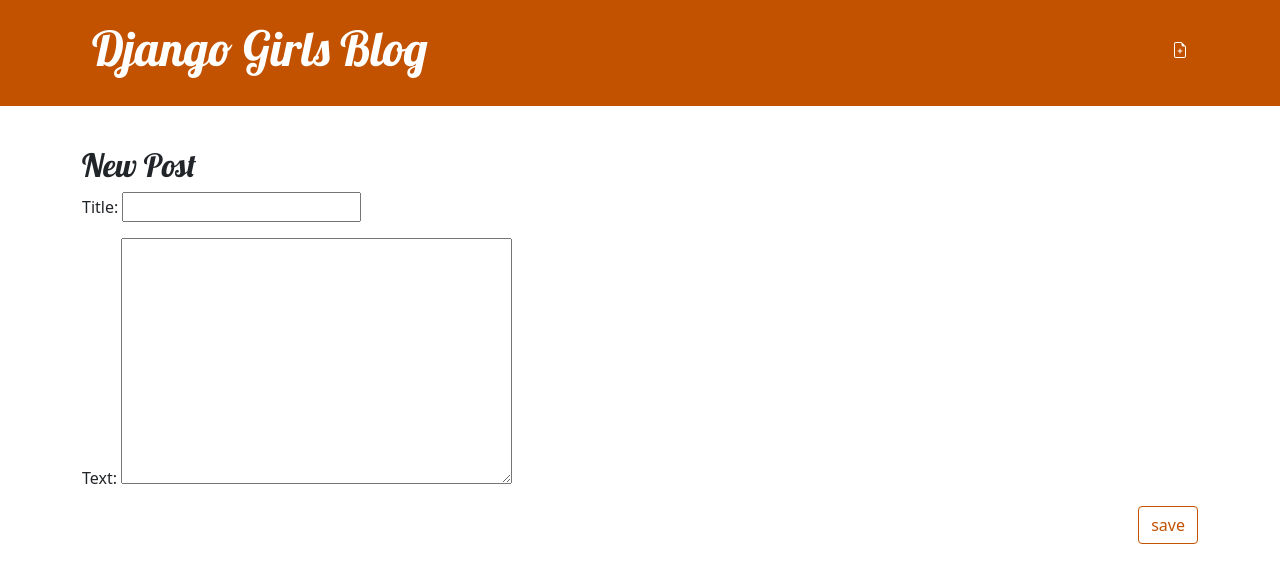
After one commit to soroor-mnz/django-project, a Django app: page /post/new in a window 1280 px wide. The commit adds this page. Shown: the top 583 px of the page. Run offline with Django 3.2, Linux system fonts and the light colour scheme.

Commit message:
feat: edit and create added to post api

```diff
--- /dev/null
+++ b/blog/forms.py
@@ -0,0 +1,7 @@
+from django import forms
+from .models import Post
+
+class PostForm(forms.ModelForm):
+    class Meta:
+        model= Post
+        fields = ('title', 'text')
--- a/blog/templates/blog/base.html
+++ b/blog/templates/blog/base.html
@@ -10,6 +10,10 @@
 	<body>
 		<header class="page-header">
 			<div class="container">
+				<a href="{% url 'post_new' %}" class="top-menu">
+					{% include './icons/file-earmark-plus.svg' %}
+				</a>
+
 				<h1><a href="/">Django Girls Blog</a></h1>
 			</div>
 		</header>
--- a/blog/templates/blog/post_detail.html
+++ b/blog/templates/blog/post_detail.html
@@ -1,6 +1,11 @@
 {% extends 'blog/base.html' %}
 {% block content %}
 	<article class="post">
+		<aside class="actions">
+			<a class ="btn btn-secondary" href="{% url 'post_edit' pk=post.pk %}">
+				{% include './icons/pencil-fill.svg' %}
+			</a>
+		</aside>
 		{% if post.published_date %}
 			<time class="date">
 				{{post.published_date}}
--- /dev/null
+++ b/blog/templates/blog/post_edit.html
@@ -0,0 +1,10 @@
+{% extends 'blog/base.html' %}
+
+{% block content %}
+	<h2>New Post</h2>
+	<form method="POST" class="post-from">{% csrf_token %}
+		{{ form.as_p}}
+		<button type="submit" class="save btn btn-secondary">save</button>
+	</form>
+
+{% endblock %}
--- a/blog/urls.py
+++ b/blog/urls.py
@@ -3,5 +3,7 @@ from . import views
 
 urlpatterns = [
     path('', views.post_list, name='post_list'),
-    path('post/<int:pk>/', views.post_detail, name='post_detail')
-    ]
+    path('post/<int:pk>/', views.post_detail, name='post_detail'),
+    path('post/new', views.post_new, name='post_new'),
+    path('post/<int:pk>/edit', views.post_edit, name='post_edit'),
+]
--- a/blog/views.py
+++ b/blog/views.py
@@ -1,6 +1,8 @@
 from django.shortcuts import render, get_object_or_404
 from .models import Post
 from django.utils import timezone
+from .forms import *
+from django.shortcuts import redirect
 
 # Create your views here.
 def post_list(request):
@@ -10,3 +12,30 @@ def post_list(request):
 def post_detail(request, pk):
     post = get_object_or_404(Post, pk=pk)
     return render(request, 'blog/post_detail.html', {'post': post})
+
+def post_new(request):
+    if request.method == "POST":
+        form = PostForm(request.POST)
+        if form.is_valid():
+            post = form.save(commit=False)
+            post.author = request.user
+            post.published_date = timezone.now()
+            post.save()
+            return redirect('post_detail', pk=post.pk)
+    else :
+        form = PostForm()
+    return render(request, 'blog/post_edit.html', {'form': form})
+
+def post_edit(request, pk):
+    post = get_object_or_404(Post, pk=pk)
+    if request.method == "POST":
+        form = PostForm(request.POST , instance=post)
+        if form.is_valid():
+            post=form.save(commit=False)
+            post.author=request.user
+            post.published_date=timezone.now()
+            post.save()
+            return redirect('post_detail', pk=post.pk)
+    else:
+        form = PostForm(instance=post)
+    return render(request, 'blog/post_edit.html', {'form': form})
```
Also changed, not shown: blog/templates/blog/icons/file-earmark-plus.svg (added), blog/templates/blog/icons/pencil-fill.svg (added), 1 other file.
